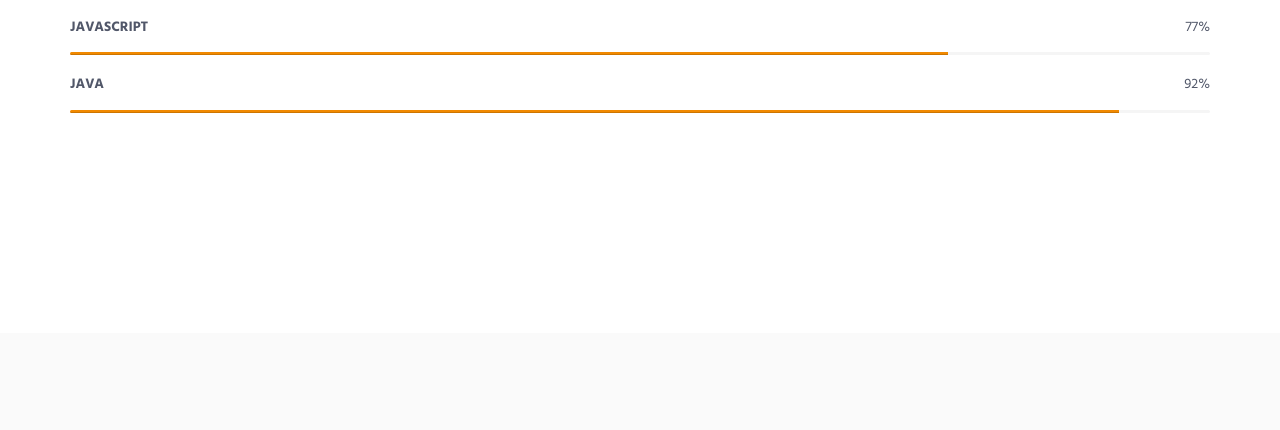
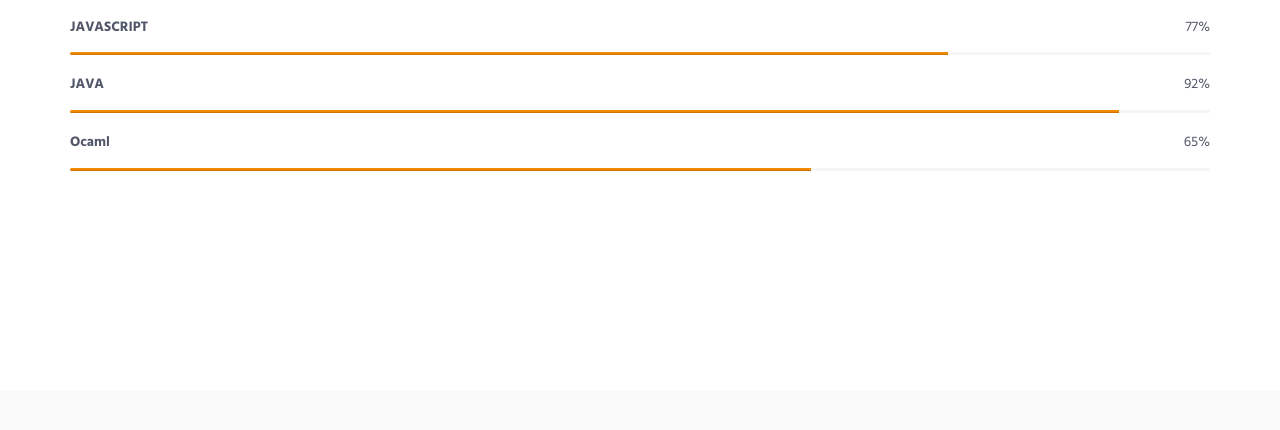
Before and after one commit to LorenzoBrazzi-zz/Website, a plain HTML site: page HTML/index.html in a window 1280 px wide. Shown: the part 1502-1932 px from the top of the page. Drawn offline with Linux system fonts and the light colour scheme; a web font is replaced by a local one.

Commit message:
added Ocaml Knowledge stand

```diff
--- a/HTML/index.html
+++ b/HTML/index.html
@@ -200,6 +200,14 @@
                         </h5>
                         <div class="progress">
                             <div class="progress-bar" style="background-color:rgb(241, 137, 0) !important" role="progressbar" data-width="92"></div>
+                        </div>
+                    </div>
+                    <div class="progress-box">
+                        <h5>Ocaml
+                            <span class="color-heading pull-right">65%</span>
+                        </h5>
+                        <div class="progress">
+                            <div class="progress-bar" style="background-color:rgb(241, 137, 0) !important" role="progressbar" data-width="65"></div>
                         </div>
                     </div>
                     <!-- End Progress Box -->
```
